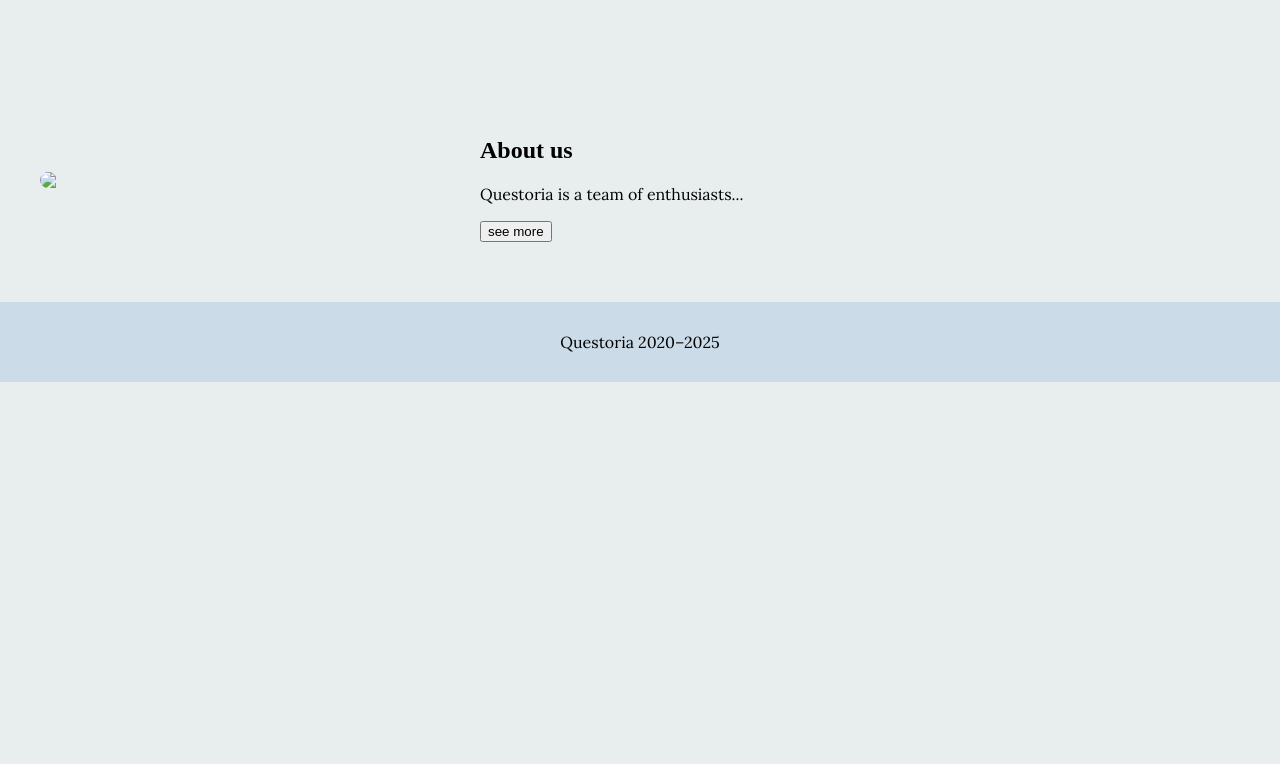
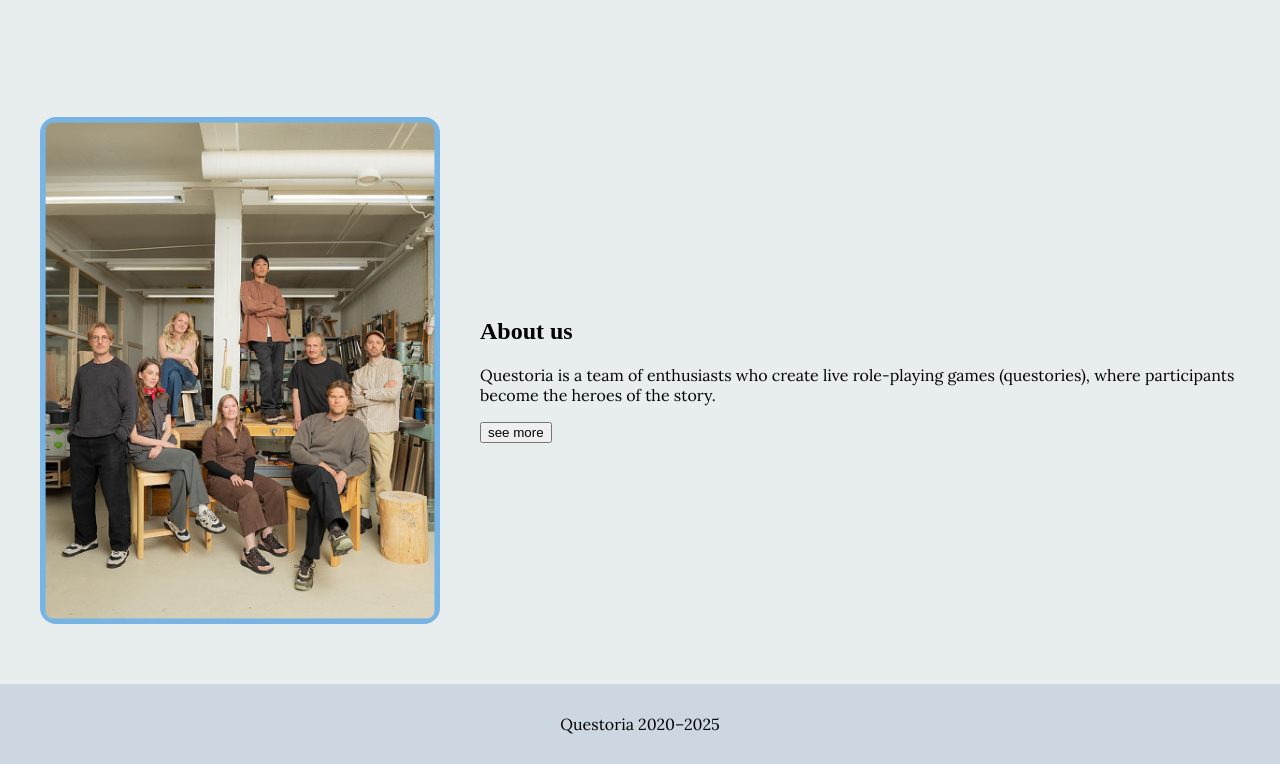
Before and after one commit to KsenjaVassiljeva/Veebiplatvormi-seiklusm-ngude-broneerimiseks, a plain HTML site: page index.html in a window 1280 px wide. Shown: the part 935-1699 px from the top of the page. Before the commit the page ends 1317 px from the top, so only its background shows below. Drawn offline with Linux system fonts and the light colour scheme; a web font is replaced by a local one.

Commit message:
change about us ang added picture

```diff
--- a/css/styles.css
+++ b/css/styles.css
@@ -72,6 +72,7 @@ nav a {
   transition: 0.3s;
 }
 
+
 .logo img {
   height: 70px;
   width: auto;
@@ -120,5 +121,5 @@ nav a {
 .footer {
   text-align: center;
   padding: 30px;
-  background: #CBDBE8;
+  background: #cdd7e1;
 }
--- a/index.html
+++ b/index.html
@@ -54,11 +54,11 @@
 
   <section class="about">
     <div class="container about-content">
-      <img src="team.jpg" />
+      <img src="images/team.png" />
       <div>
         <h2>About us</h2>
         <p>
-          Questoria is a team of enthusiasts...
+          Questoria is a team of enthusiasts who create live role-playing games (questories), where participants become the heroes of the story.
         </p>
         <button>see more</button>
       </div>
```
Also changed, not shown: images/team.png (added).
